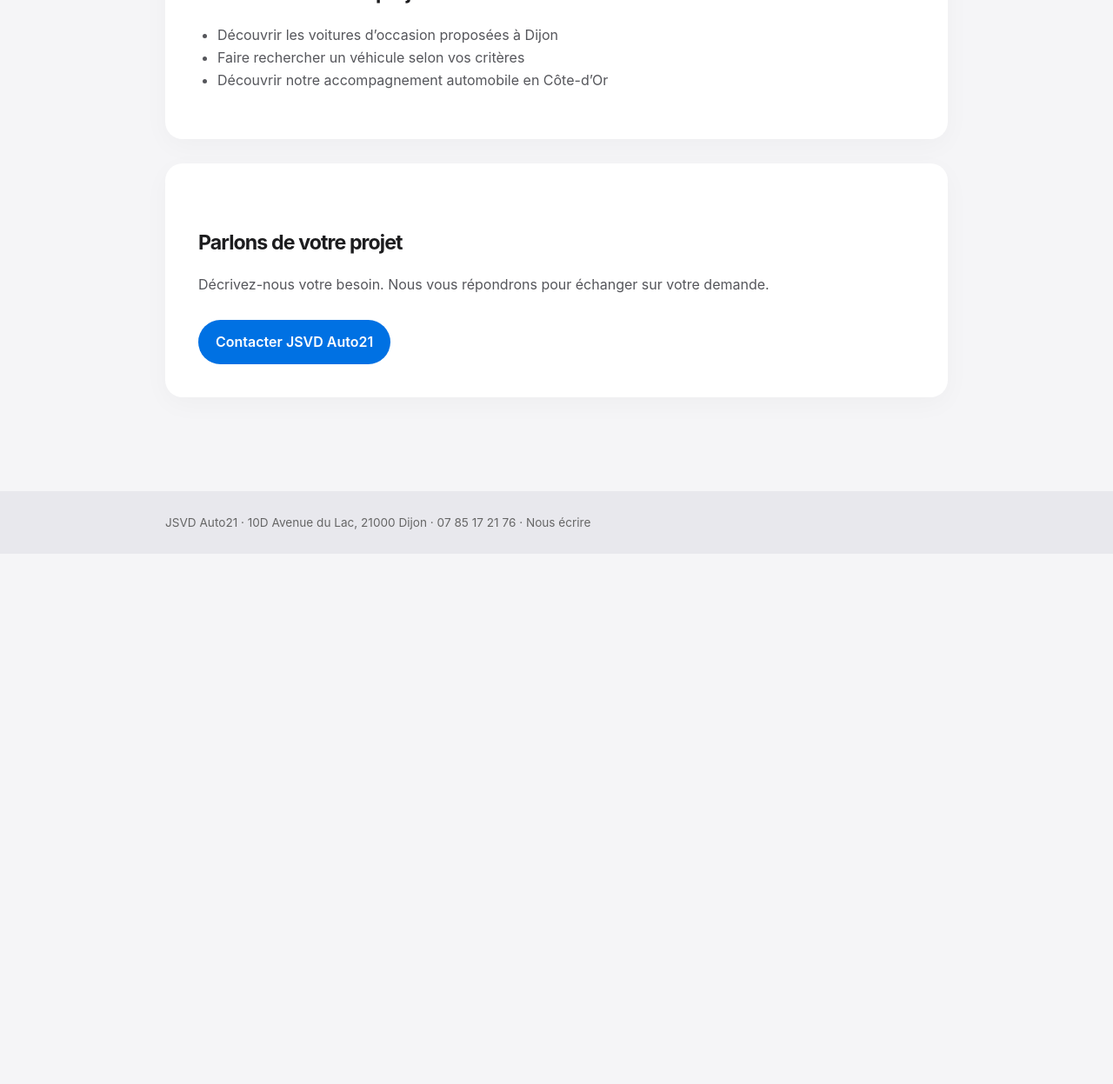
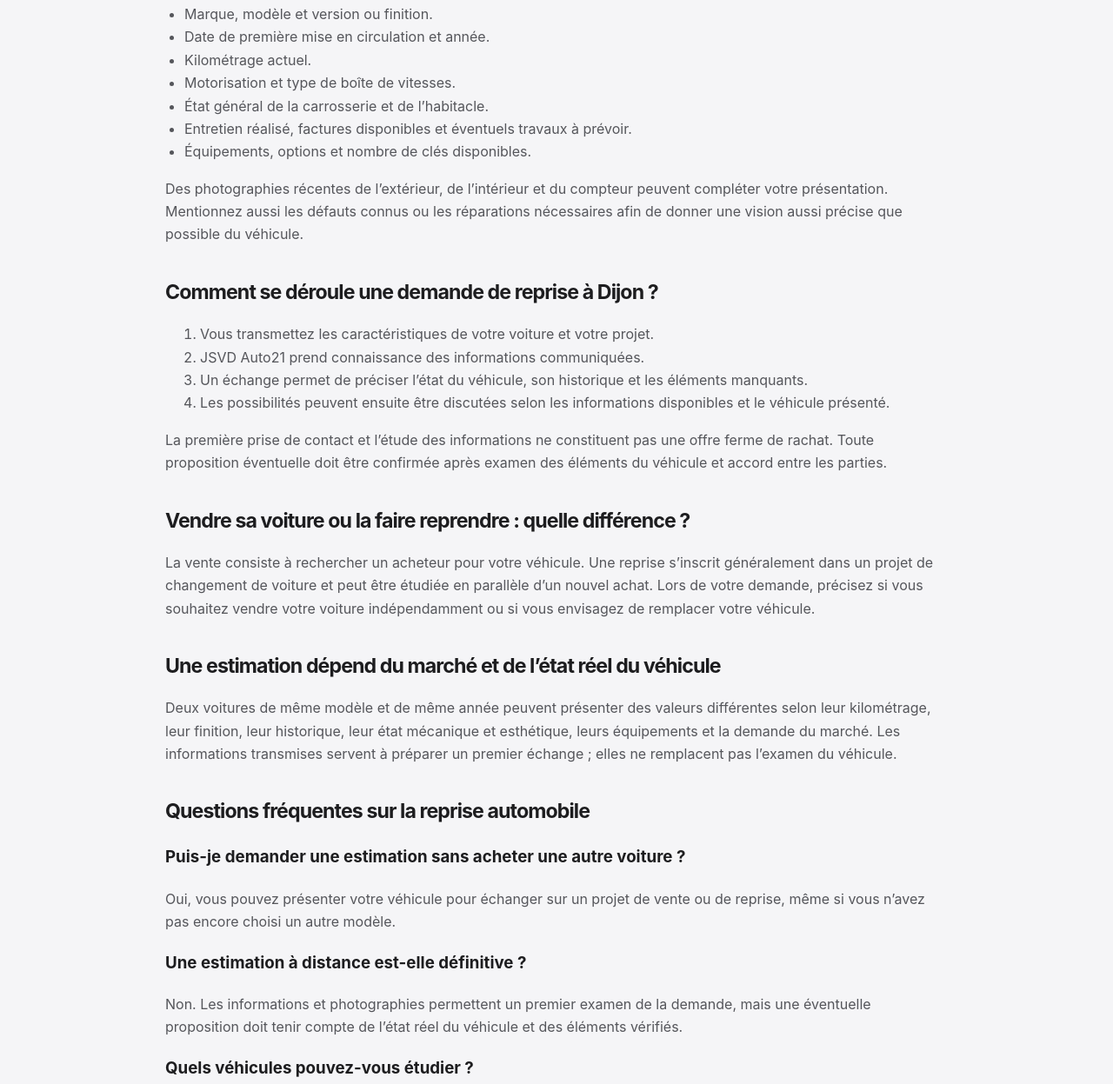
Before and after one commit to joka521/JSVDV3, a plain HTML site: page reprise-estimation-voiture-dijon.html in a window 1280 px wide. Shown: the part 1224-2471 px from the top of the page at 87% size. Before the commit the page ends 1861 px from the top, so only its background shows below. Drawn offline with Linux system fonts and the light colour scheme.

Commit message:
Expand useful local SEO service content

```diff
--- a/reprise-estimation-voiture-dijon.html
+++ b/reprise-estimation-voiture-dijon.html
@@ -18,5 +18,10 @@
 </head><body><header><div class="wrap"><a class="brand" href="https://joka521.github.io/JSVDV3/"><span>JS</span>JSVD Auto21</a></div></header>
 <main class="wrap"><a class="back" href="https://joka521.github.io/JSVDV3/">← Retour au site JSVD Auto21</a><p class="eyebrow" style="margin-top:34px">Reprise & estimation · Dijon</p><h1>Estimation et reprise de voiture à Dijon.</h1><p class="lead">Vous envisagez de vendre votre véhicule ou de le faire reprendre dans le cadre d’un nouvel achat ? JSVD Auto21 vous propose d’échanger sur votre voiture et votre projet à Dijon.</p>
 <section><h2>Présentez-nous votre véhicule</h2><p>Pour étudier votre demande, préparez les informations principales : marque, modèle, finition, année, kilométrage, motorisation, état général et historique d’entretien. Des photos récentes peuvent également faciliter le premier échange.</p></section><section><h2>Une estimation dépend de plusieurs critères</h2><p>La valeur d’un véhicule varie notamment selon sa version, son kilométrage, son état, son historique, ses équipements et le marché au moment de la demande. Une première prise de contact ne constitue pas une offre ferme de reprise.</p></section><section><h2>Comment faire votre demande ?</h2><p>Transmettez-nous les informations de votre véhicule ainsi que votre projet : vente simple ou changement de voiture. Nous reviendrons vers vous pour échanger sur les possibilités.</p></section><section><h2>Un projet d'achat en parallèle ?</h2><p>Si vous recherchez également un autre véhicule, indiquez-le dans votre message. Nous pourrons discuter de votre projet global et des solutions envisageables.</p></section>
+<section><h2>Quels éléments préparer pour une estimation de voiture ?</h2><p>Pour présenter votre véhicule de manière utile, rassemblez si possible les informations suivantes :</p><ul><li>Marque, modèle et version ou finition.</li><li>Date de première mise en circulation et année.</li><li>Kilométrage actuel.</li><li>Motorisation et type de boîte de vitesses.</li><li>État général de la carrosserie et de l’habitacle.</li><li>Entretien réalisé, factures disponibles et éventuels travaux à prévoir.</li><li>Équipements, options et nombre de clés disponibles.</li></ul><p>Des photographies récentes de l’extérieur, de l’intérieur et du compteur peuvent compléter votre présentation. Mentionnez aussi les défauts connus ou les réparations nécessaires afin de donner une vision aussi précise que possible du véhicule.</p></section>
+<section><h2>Comment se déroule une demande de reprise à Dijon ?</h2><ol><li>Vous transmettez les caractéristiques de votre voiture et votre projet.</li><li>JSVD Auto21 prend connaissance des informations communiquées.</li><li>Un échange permet de préciser l’état du véhicule, son historique et les éléments manquants.</li><li>Les possibilités peuvent ensuite être discutées selon les informations disponibles et le véhicule présenté.</li></ol><p>La première prise de contact et l’étude des informations ne constituent pas une offre ferme de rachat. Toute proposition éventuelle doit être confirmée après examen des éléments du véhicule et accord entre les parties.</p></section>
+<section><h2>Vendre sa voiture ou la faire reprendre : quelle différence ?</h2><p>La vente consiste à rechercher un acheteur pour votre véhicule. Une reprise s’inscrit généralement dans un projet de changement de voiture et peut être étudiée en parallèle d’un nouvel achat. Lors de votre demande, précisez si vous souhaitez vendre votre voiture indépendamment ou si vous envisagez de remplacer votre véhicule.</p></section>
+<section><h2>Une estimation dépend du marché et de l’état réel du véhicule</h2><p>Deux voitures de même modèle et de même année peuvent présenter des valeurs différentes selon leur kilométrage, leur finition, leur historique, leur état mécanique et esthétique, leurs équipements et la demande du marché. Les informations transmises servent à préparer un premier échange ; elles ne remplacent pas l’examen du véhicule.</p></section>
+<section><h2>Questions fréquentes sur la reprise automobile</h2><h3>Puis-je demander une estimation sans acheter une autre voiture ?</h3><p>Oui, vous pouvez présenter votre véhicule pour échanger sur un projet de vente ou de reprise, même si vous n’avez pas encore choisi un autre modèle.</p><h3>Une estimation à distance est-elle définitive ?</h3><p>Non. Les informations et photographies permettent un premier examen de la demande, mais une éventuelle proposition doit tenir compte de l’état réel du véhicule et des éléments vérifiés.</p><h3>Quels véhicules pouvez-vous étudier ?</h3><p>Transmettez les caractéristiques de votre véhicule. JSVD Auto21 pourra examiner les informations communiquées et vous répondre sur les possibilités d’étude.</p></section>
 <nav class="panel" aria-label="Autres services JSVD Auto21"><h2>Vous avez aussi un projet d’achat ?</h2><ul><li><a href="vente-voiture-occasion-dijon.html">Découvrir les voitures d’occasion proposées à Dijon</a></li><li><a href="recherche-voiture-dijon.html">Faire rechercher un véhicule selon vos critères</a></li><li><a href="accompagnement-automobile-cote-or.html">Découvrir notre accompagnement automobile en Côte-d’Or</a></li></ul></nav><div class="panel"><h2>Parlons de votre projet</h2><p>Décrivez-nous votre besoin. Nous vous répondrons pour échanger sur votre demande.</p><a class="btn" href="https://joka521.github.io/JSVDV3/#contact">Contacter JSVD Auto21</a></div></main>
 <footer><div class="wrap">JSVD Auto21 · 10D Avenue du Lac, 21000 Dijon · <a href="tel:+33785172176">07 85 17 21 76</a> · <a href="mailto:JsVd_auto21@outlook.fr">Nous écrire</a></div></footer></body></html>
```
